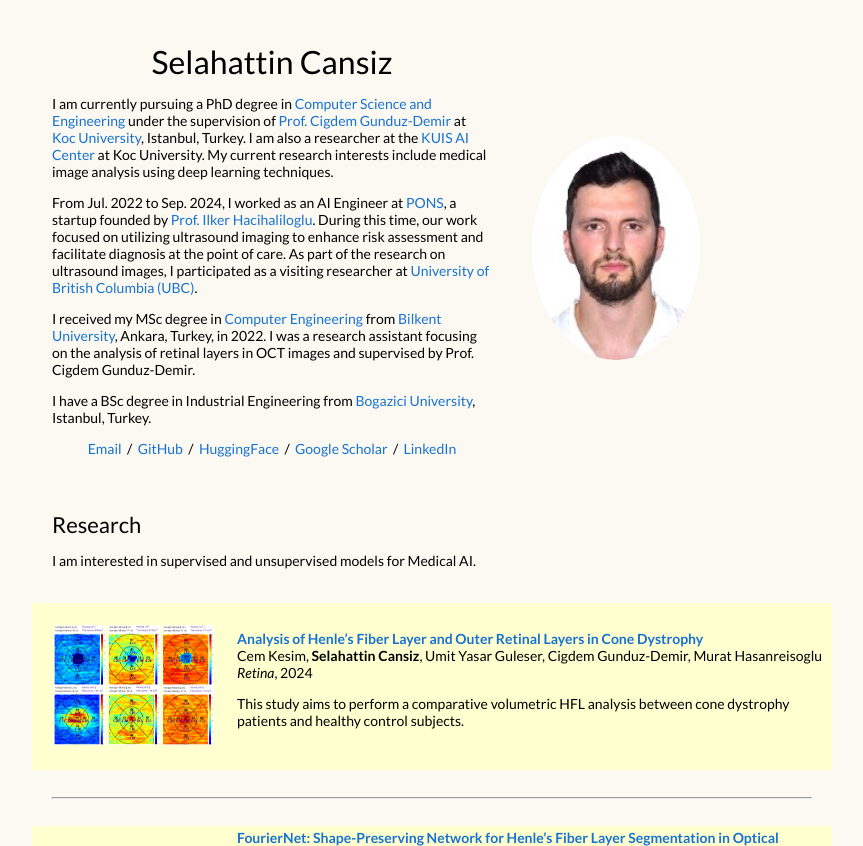
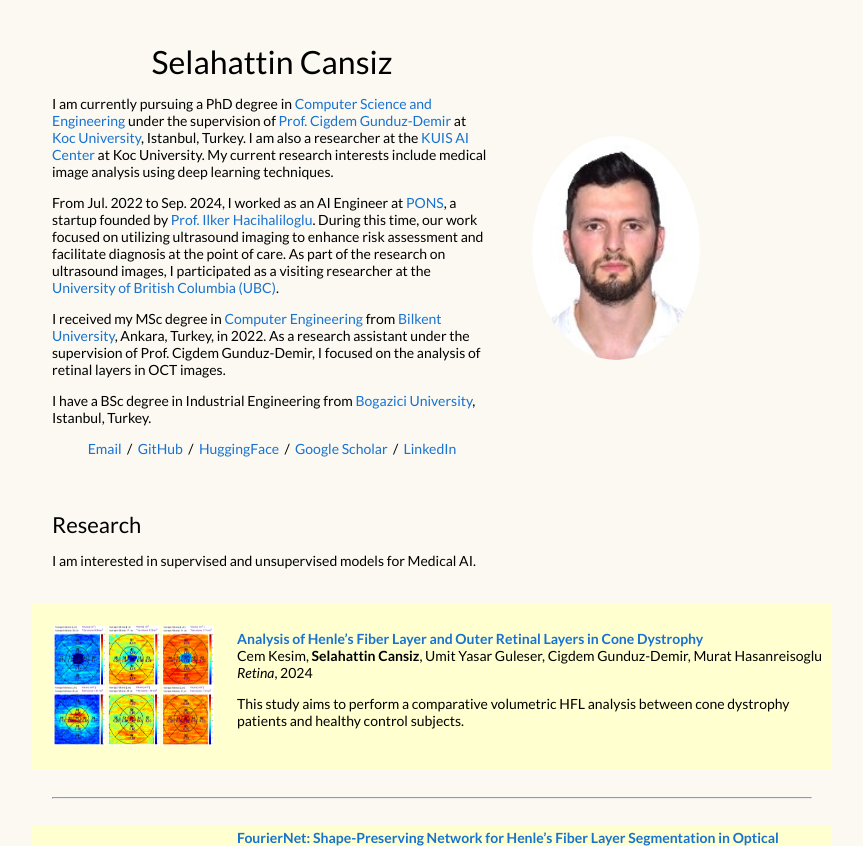
Before and after one commit to scansiz34/scansiz34.github.io, a Jekyll site: the page built from _posts/2023-08-28-3dgaussians.markdown, in a window 1280 px wide, cut to the strip 0-846 px from the top of the page. Shown: the whole strip, without its empty margins (208-1071 px from the left). Built offline with Jekyll 4.4.1, drawn with Linux system fonts in a browser that asks for light colours.

Commit message:
Update default.html

```diff
--- a/_layouts/default.html
+++ b/_layouts/default.html
@@ -32,11 +32,11 @@
               </p>
                                                                     <!-- <HR> -->
               <p>
-                From Jul. 2022 to Sep. 2024, I worked as an AI Engineer at <a href="https://www.ponstech.co/">PONS</a>, a startup founded by <a href=https://scholar.google.com/citations?user=dA7G64kAAAAJ&hl=en&oi=ao">Prof. Ilker Hacihaliloglu</a>. During this time, our work focused on utilizing ultrasound imaging to enhance risk assessment and facilitate diagnosis at the point of care. As part of the research on ultrasound images, I participated as a visiting researcher at <a href="https://www.ubc.ca/">University of British Columbia (UBC)</a>.
+                From Jul. 2022 to Sep. 2024, I worked as an AI Engineer at <a href="https://www.ponstech.co/">PONS</a>, a startup founded by <a href=https://scholar.google.com/citations?user=dA7G64kAAAAJ&hl=en&oi=ao">Prof. Ilker Hacihaliloglu</a>. During this time, our work focused on utilizing ultrasound imaging to enhance risk assessment and facilitate diagnosis at the point of care. As part of the research on ultrasound images, I participated as a visiting researcher at the <a href="https://www.ubc.ca/">University of British Columbia (UBC)</a>.
               </p>
                                                                                                                             <!-- <HR> -->
               <p>
-                I received my MSc degree in <a href="https://w3.cs.bilkent.edu.tr/">Computer Engineering</a> from <a href="https://w3.bilkent.edu.tr/bilkent/">Bilkent University</a>, Ankara, Turkey, in 2022. I was a research assistant focusing on the analysis of retinal layers in OCT images and supervised by Prof. Cigdem Gunduz-Demir.
+                I received my MSc degree in <a href="https://w3.cs.bilkent.edu.tr/">Computer Engineering</a> from <a href="https://w3.bilkent.edu.tr/bilkent/">Bilkent University</a>, Ankara, Turkey, in 2022. As a research assistant under the supervision of Prof. Cigdem Gunduz-Demir, I focused on the analysis of retinal layers in OCT images.
               </p>
                                                                     <!-- <HR> -->
               <p>
```
